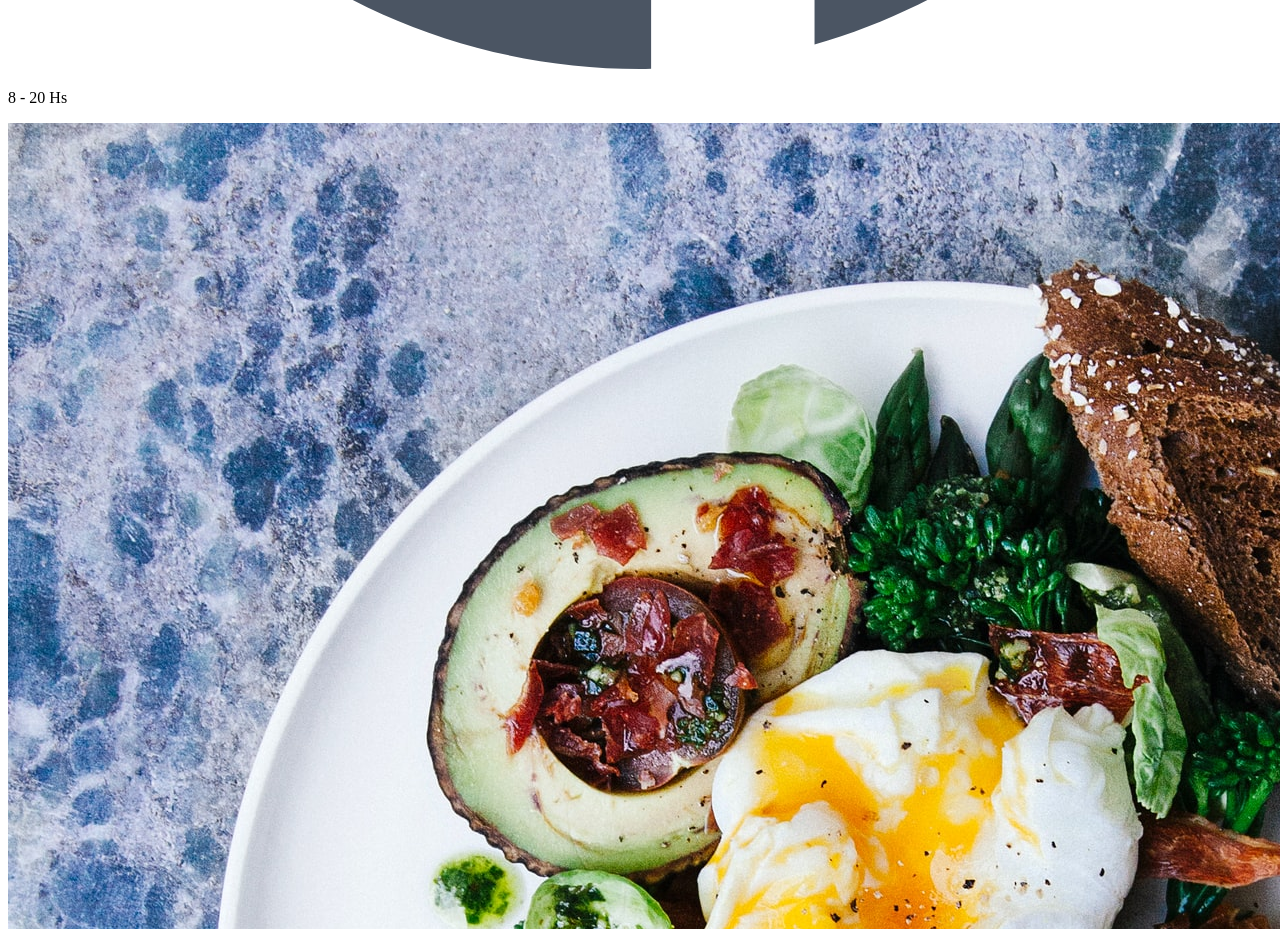
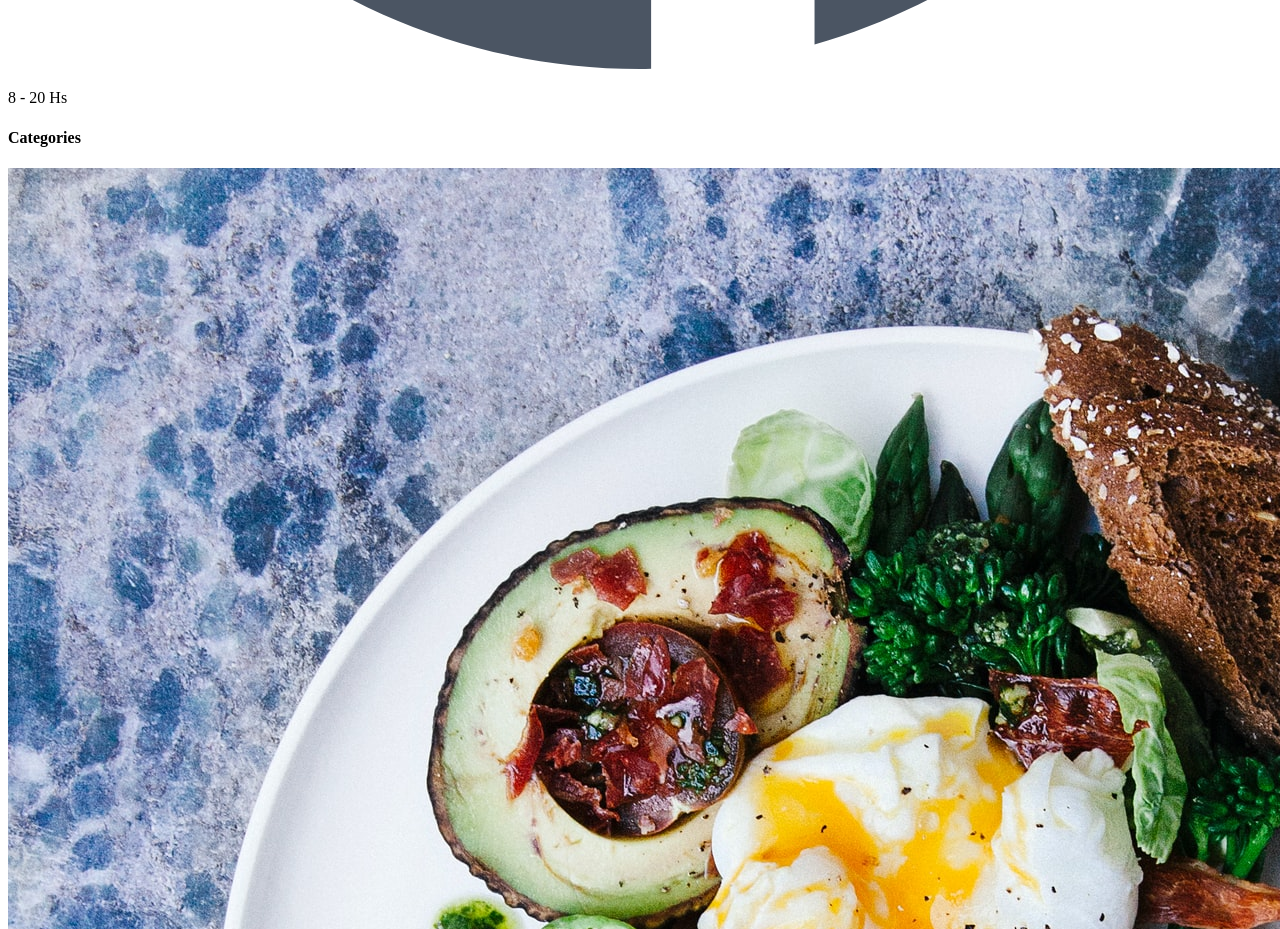
Before and after one commit to angela-goncalves/local-store, a Next.js app: page / in a window 1280 px wide. Shown: the part 8180-9109 px from the top of the page. Built offline with nearby package versions, Linux system fonts and the light colour scheme.

Commit message:
add components/Categories

```diff
--- /dev/null
+++ b/components/Categories.js
@@ -0,0 +1,7 @@
+export default function Categories (){
+    return (
+        <section>
+            <h4>Categories</h4>
+        </section>
+    )
+}
--- a/pages/index.js
+++ b/pages/index.js
@@ -2,6 +2,7 @@ import Head from 'next/head'
 import styles from '../styles/Home.module.css'
 import HeroSection from '../components/HeroSection'
 import ProductsCards from '../components/ProductsCards'
+import Categories from '../components/Categories'
 
 export default function Home() {
   return (
@@ -12,6 +13,7 @@ export default function Home() {
       </Head>
       <main className="">
           <HeroSection />
+          <Categories />
       </main>
           <ProductsCards />
     </div>
```
